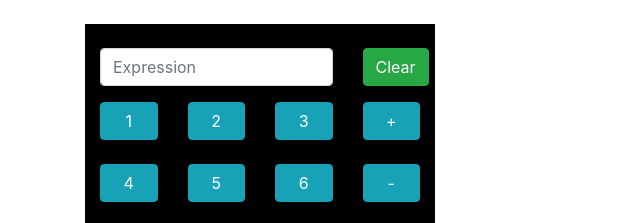
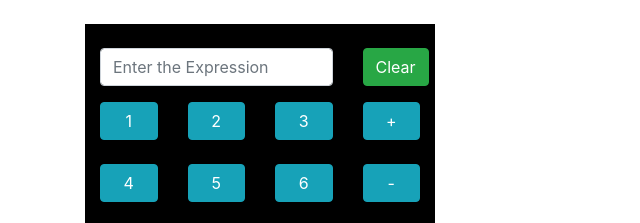
Before and after one commit to vaisakhn/calculator, a website: page public/index.html in a window 1280 px wide. Shown: the top 223 px of the page, 0-640 px from the left. Drawn offline with nearby package versions, Linux system fonts and the light colour scheme.

Commit message:
Update index.html

```diff
--- a/public/index.html
+++ b/public/index.html
@@ -16,7 +16,7 @@
 
 					<div class="col-9">
 						<div class="input-group mb-3">
-						  	<input type="text" class="form-control" placeholder="Expression" aria-label="Expression" aria-describedby="basic-addon1" name="exp">
+						  	<input type="text" class="form-control" placeholder="Enter the Expression" aria-label="Expression" aria-describedby="basic-addon1" name="exp">
 						</div>
 					</div>
 					<div class="col-1">
```
